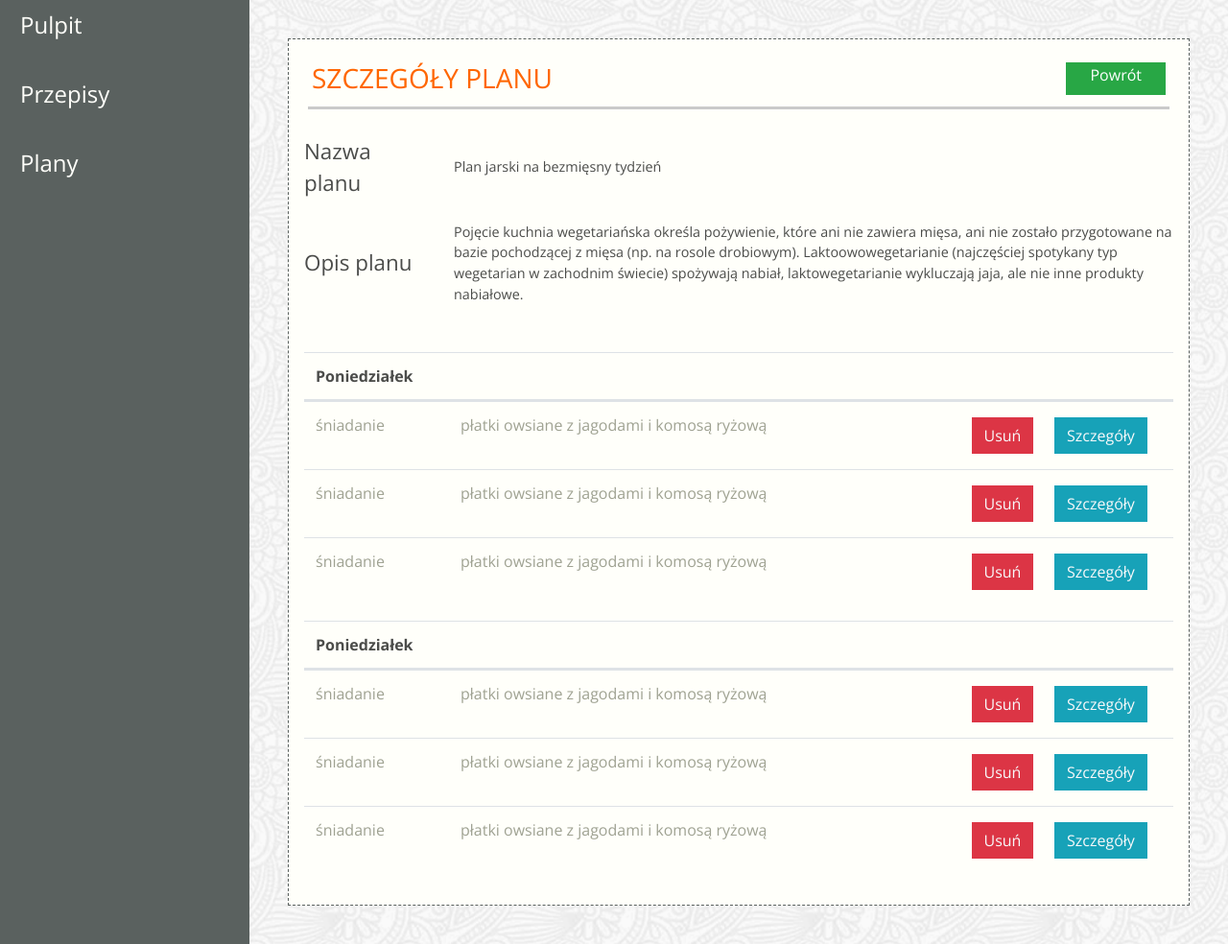
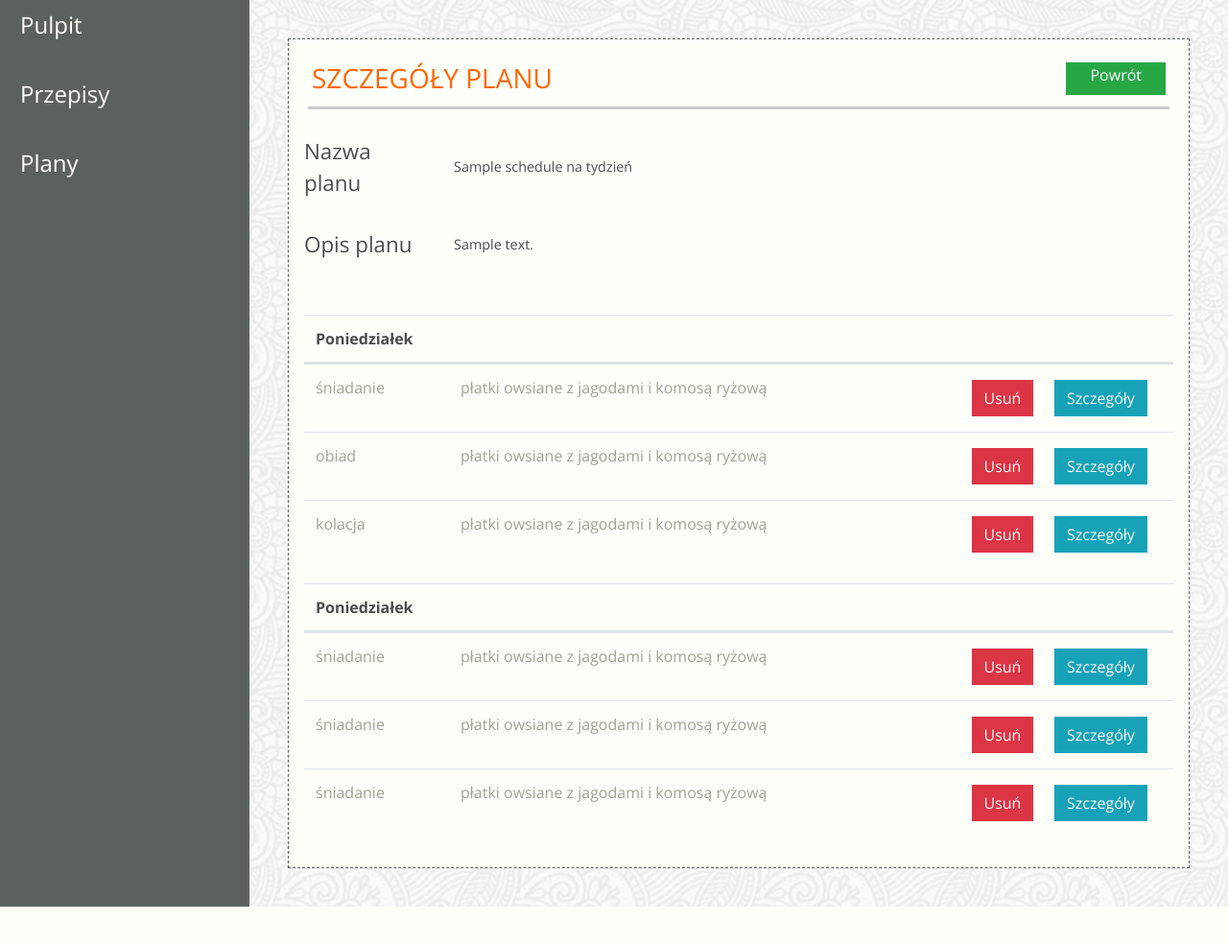
Before and after one commit to pchroscicki/ScrumLab, a Django app: template jedzonko/templates/app-details-schedules.html in a window 1280 px wide. Shown: the part 84-1068 px from the top of the page at 96% size. After the commit the page ends 1029 px from the top, so only its background shows below. Run offline with Django 3.2, Linux system fonts and the light colour scheme; the template is opened without the code that fills it: most values are stand-ins (such as "Sample title", 1, 10 or a date in 2020); some libraries are stand-ins or nearby versions; some web fonts are replaced.

Commit message:
poprawki

```diff
--- a/jedzonko/templates/app-details-schedules.html
+++ b/jedzonko/templates/app-details-schedules.html
@@ -19,8 +19,7 @@
                                     Nazwa planu
                                 </span>
                 <div class="col-sm-10">
-                    <p class="schedules-text">Plan jarski na bezmięsny
-                        tydzień</p>
+                    <p class="schedules-text">{{ schedule.name }} na tydzień</p>
                 </div>
             </div>
             <div class="form-group row">
@@ -29,13 +28,7 @@
                                 </span>
                 <div class="col-sm-10">
                     <p class="schedules-text">
-                        Pojęcie kuchnia wegetariańska określa pożywienie, które
-                        ani nie zawiera mięsa, ani nie zostało przygotowane na
-                        bazie pochodzącej z mięsa (np. na rosole drobiowym).
-                        Laktoowowegetarianie (najczęściej spotykany typ
-                        wegetarian w zachodnim świecie) spożywają nabiał,
-                        laktowegetarianie wykluczają jaja, ale nie inne produkty
-                        nabiałowe.
+                        {{ schedule.description }}
                     </p>
                 </div>
             </div>
@@ -63,7 +56,7 @@
                 </td>
             </tr>
             <tr class="d-flex">
-                <td class="col-2">śniadanie</td>
+                <td class="col-2">obiad</td>
                 <td class="col-7">płatki owsiane z jagodami i komosą ryżową</td>
                 <td class="col-1 center">
                     <a href="#" class="btn btn-danger rounded-0 text-light m-1">Usuń</a>
@@ -74,7 +67,7 @@
                 </td>
             </tr>
             <tr class="d-flex">
-                <td class="col-2">śniadanie</td>
+                <td class="col-2">kolacja</td>
                 <td class="col-7">płatki owsiane z jagodami i komosą ryżową</td>
                 <td class="col-1 center">
                     <a href="#" class="btn btn-danger rounded-0 text-light m-1">Usuń</a>
--- a/jedzonko/templates/dashboard.html
+++ b/jedzonko/templates/dashboard.html
@@ -26,17 +26,17 @@
                     <div class="dashboard-alerts">
                         <div class="alert-item alert-info">
                             <i class="fas icon-circle fa-info-circle"></i>
-                            <span class="font-weight-bold">Liczba przepisów: {{ wynik }} </span>
+                            <span class="font-weight-bold">Liczba przepisów: {{ recipes_number }} </span>
                         </div>
                         <div class="alert-item alert-light">
                             <i class="far icon-calendar fa-calendar-alt"></i>
-                            <span class="font-weight-bold">Liczba planów: 1</span>
+                            <span class="font-weight-bold">Liczba planów: {{ schedules_number }}</span>
                         </div>
                     </div>
                 </div>
                 <div class="m-4 p-4 border-dashed">
                     <h2 class="dashboard-content-title">
-                        <span>Ostatnio dodany plan:</span> Plan jak u mamy
+                        <span>Ostatnio dodany plan:</span> {{ last_schedule.name }}
                     </h2>
                     <table class="table">
                         <thead>
--- a/jedzonko/templates/index.html
+++ b/jedzonko/templates/index.html
@@ -90,9 +90,6 @@
     <section class="section-more padding-small">
         <div class="container d-flex justify-content-between">
             <div class="mr-4">
-                 <h1> Liczba planów: {{ schedules_number }} </h1>
-                <h1> Liczba przepisów: {{ recipes_number }} </h1>
-                <h1 class="pb-3">Ostatnio dodany: {{ last_schedule.name }}</h1>
                 <h4 class="pt-1">consectetur adipiscing elit, sed do eiusmod tempor incididunt ut labore et dolore
                     magna aliqua.</h4>
             </div>
--- a/scrumlab/urls.py
+++ b/scrumlab/urls.py
@@ -17,7 +17,7 @@ Including another URLconf
 
 from jedzonko.models import Recipe
 from jedzonko.views import IndexView, PulpitView, ModyfikujPlanView, ModyfikujPrzepisView, PlanyView, \
-    PrzepisyView, DodajPrzepisView, DodajPlanView, DodajPrzepisDoPlanuView, DetalePrzepisuView
+    PrzepisyView, DodajPrzepisView, DodajPlanView, DodajPrzepisDoPlanuView, DetalePrzepisuView, DetalePlanuView
 from django.contrib import admin
 from django.urls import path, re_path
 
@@ -39,4 +39,5 @@ urlpatterns = [
     path('plan/modify/<int:id>/', ModyfikujPlanView.as_view()),
     path('plan/add/recipe/', DodajPrzepisDoPlanuView.as_view()),
     path('recipe/<int:id>/', DetalePrzepisuView.as_view()),
+    path('plan/<int:id>', DetalePlanuView.as_view()),
 ]
```
Also changed, not shown: jedzonko/views.py (+12 -7 lines).
